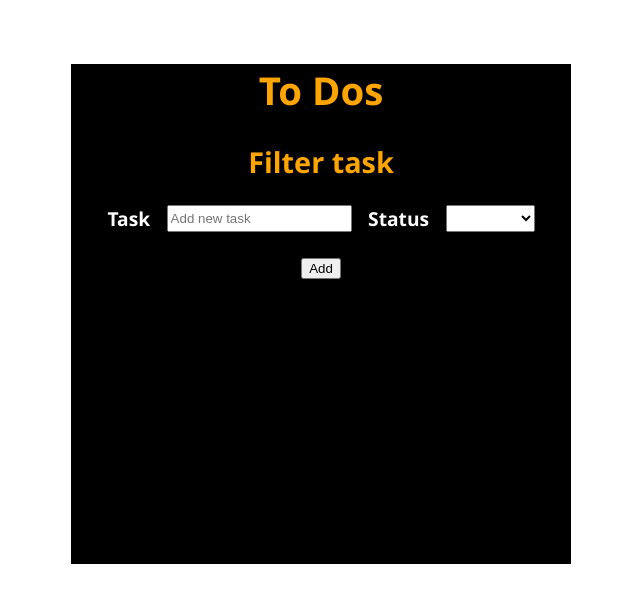
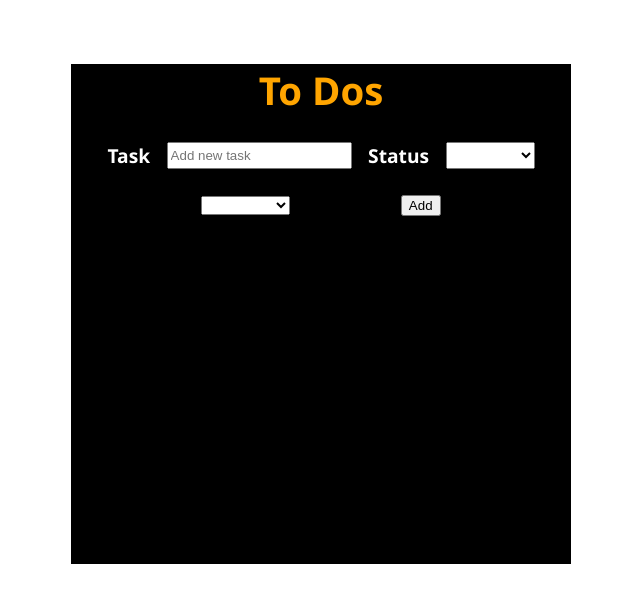
Before and after one commit to iqra-shams/to-do-app, a React (Create React App) app: page / in a window 1280 px wide. Shown: the top 602 px of the page, without its empty margins (313-953 px from the left). Built offline with nearby package versions, Linux system fonts and the light colour scheme.

Commit message:
filters added

```diff
--- a/src/test.jsx
+++ b/src/test.jsx
@@ -1,4 +1,4 @@
-import React, { useState } from "react";
+import React, { useEffect, useState } from "react";
 
 function Test() {
   const [task, setTask] = useState("");
@@ -7,7 +7,18 @@ function Test() {
   const [edit, setEdit] = useState(false);
   const [edited, setEdited] = useState('');
   const [editId, setEditId] = useState("");
+  const [updateddata, setUpdateddata] = useState();
+  const [result, SetResult] = useState();
 
+
+  const filterdata = (e) => {
+    setUpdateddata(e.target.value);
+    // console.log(updateddata,"567")
+    const result = todo.filter(data =>
+      data.cstatus === updateddata,);
+
+    console.log(result, "rtyrty");
+  }
   const removetask = (taskId) => {
     const updatedData = todo.filter((elem) => elem.id !== taskId);
     setTodo(updatedData);
@@ -27,15 +38,29 @@ function Test() {
     }
     setEdited('');
   };
+  // useEffect(()=>{
+  //   console.log("mountain due");
+  //   console.log(updateddata);
+
+  //   const result= todo.filter((data)=>
+  //     data.cstatus.includes("pending"),
+  //   );
+  //   console.log(result);
+  // },[updateddata])
 
   return (
     <div className="container">
       <h1 className="heading">To Dos</h1>
 
-      <div className="const">
-        <h2 className="heading">Filter task</h2>
-        {/* Add your filtering checkboxes here */}
-      </div>
+      {/* <div className="const">
+        <h2 className="heading">Filter task</h2> */}
+      {/* Add your filtering checkboxes here */}
+      {/* <input type="checkbox"  value="pending"   onClick={()=>{setUpdateddata("pending")}}/>Pending
+       <input type="checkbox" value="In progress"   onClick={()=>{setUpdateddata("in progress")}}/>In Progress
+       <input type="checkbox" value="Done"    onClick={()=>{setUpdateddata("Done")}}/>Done
+
+
+      </div> */}
 
       <div className="con1">
         <label>Task</label>
@@ -54,6 +79,18 @@ function Test() {
         </select>
       </div>
 
+      <div className="con1">
+     <div>
+
+      <select value={updateddata} onChange={(e) => SetResult(e.target.value)}>
+
+        <option></option>
+        <option>Pending</option>
+        <option>In progress</option>
+        <option>Done</option>
+      </select>
+      </div>
+      <div>
       <button
         onClick={() => {
           setTodo((todo) => [
@@ -64,11 +101,14 @@ function Test() {
           setStatus("");
         }}
       >
+        {console.log(todo, "tasks")}
         Add
       </button>
+      </div>
+     </div>
       {todo?.map((item) => {
         return (
-          <div key={item.id} className="cont">
+          item.cstatus === result && <div key={item.id} className="cont">
             {edit && item.id === editId ? (
               <input
                 type="text"
@@ -114,6 +154,7 @@ function Test() {
           </div>
         );
       })}
+
     </div>
   );
 }
```
